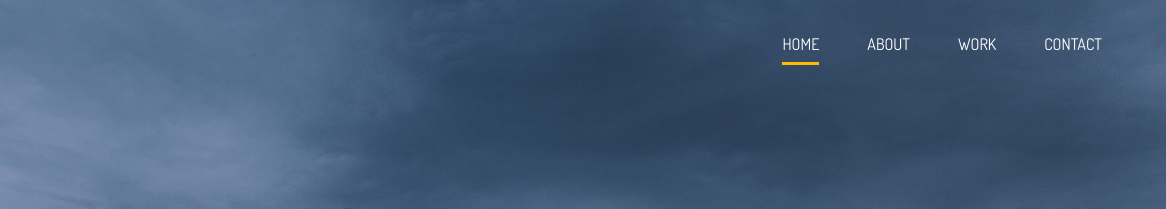
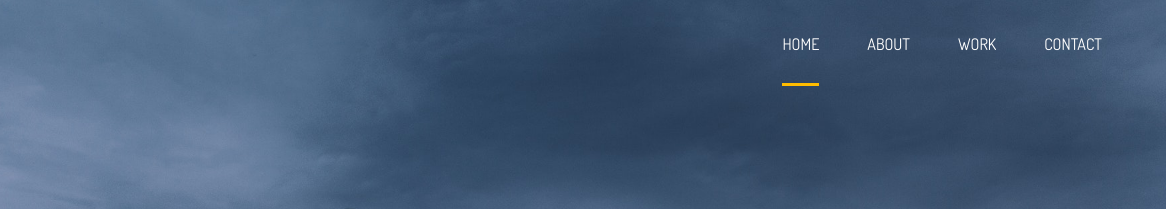
Before and after one commit to jayblacc2/portfolio_site, a website: page dist/index.html in a window 1280 px wide. Shown: the top 209 px of the page, 114-1280 px from the left. Drawn offline with Linux system fonts and the light colour scheme.

```diff
--- a/scss/main.scss
+++ b/scss/main.scss
@@ -54,7 +54,7 @@
     color: #fff;
     text-transform: uppercase;
     border-bottom: 3px solid transparent;
-    padding-bottom: 0.5rem;
+    padding-bottom: 1.8rem;
     transition: border-color 0.5s;
     &:hover {
       border-color: $medium-color;
```
Also changed, not shown: dist/css/main.css, dist/index.html, 1 other file.
